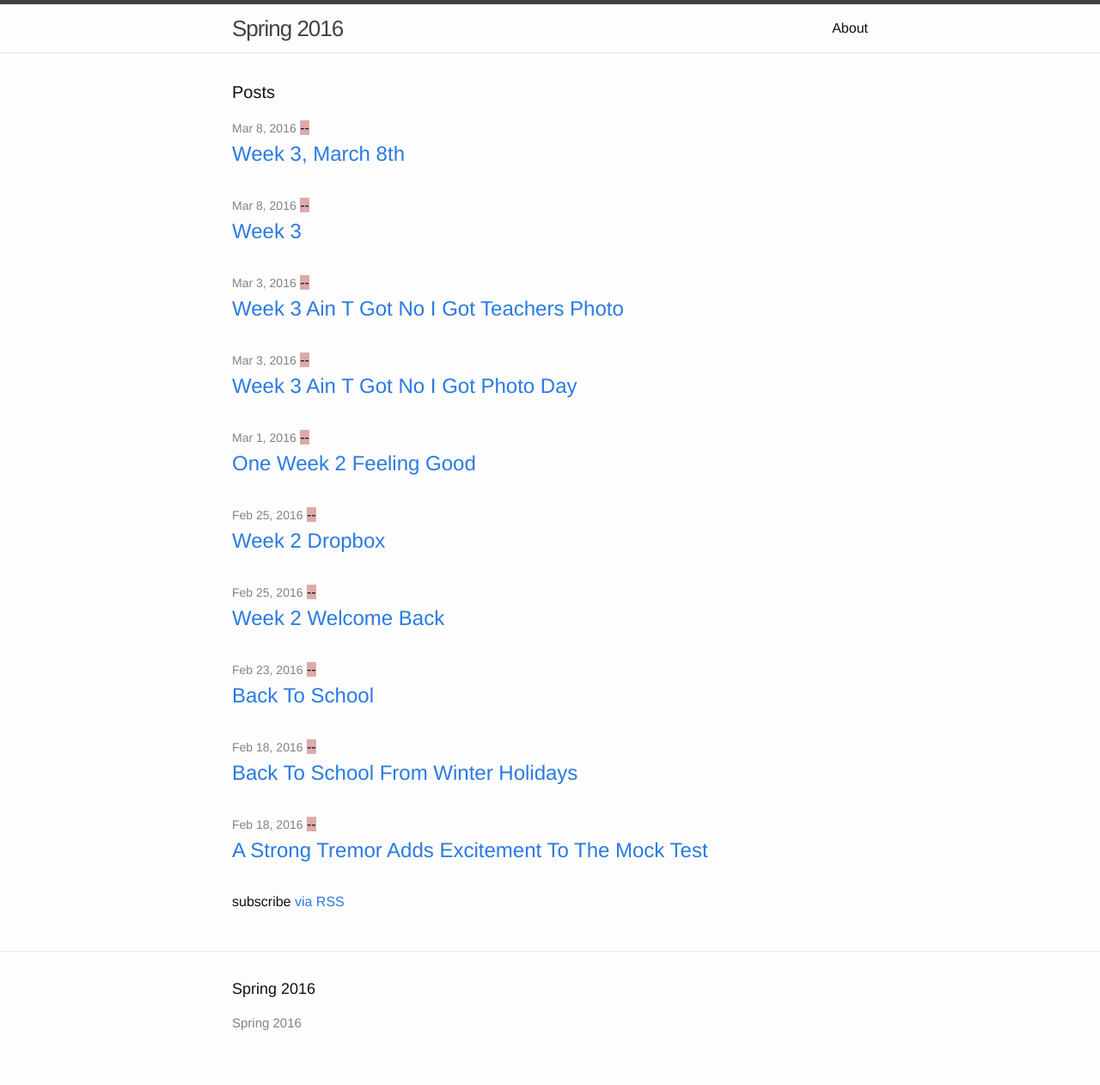
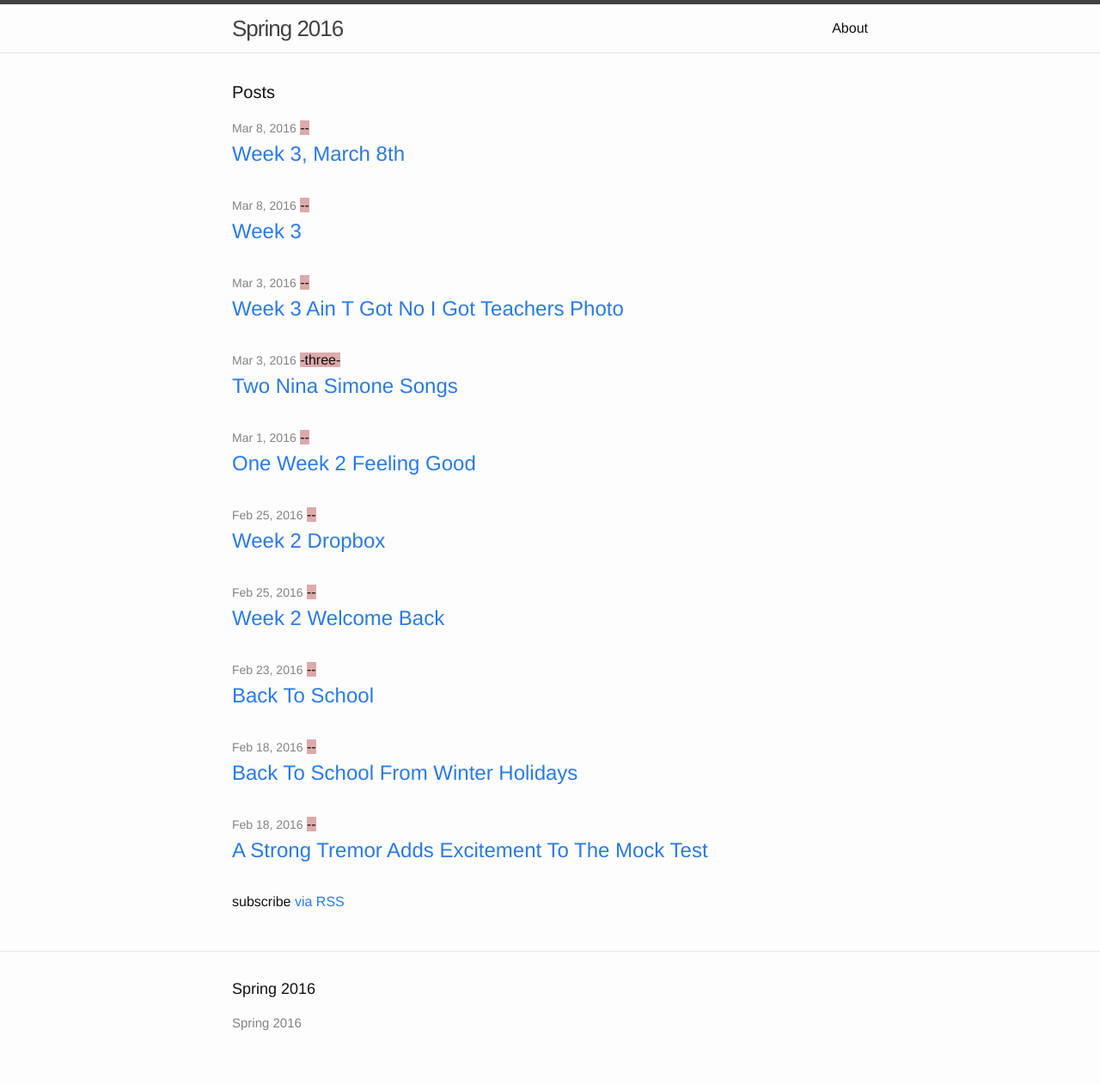
Before and after one commit to MrArgote/spring16, a Jekyll site: the page built from index.html, in a window 1280 px wide. Shown: the whole page at 86% size. Built offline with Jekyll 4.4.1, drawn with Linux system fonts in a browser that asks for light colours.

Commit message:
Added class key to YAML of three, week 3 post

```diff
--- a/_posts/three/2016-03-03-Week-3-Ain-t-Got-No-I-Got-Photo-Day.md
+++ b/_posts/three/2016-03-03-Week-3-Ain-t-Got-No-I-Got-Photo-Day.md
@@ -1,4 +1,7 @@
 ---
+title: Two Nina Simone Songs
+class: three
+act: I
 ---
 
 From Spotify, Artist page, top ten played songs.
```
